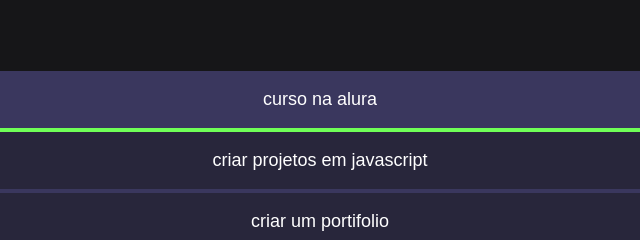
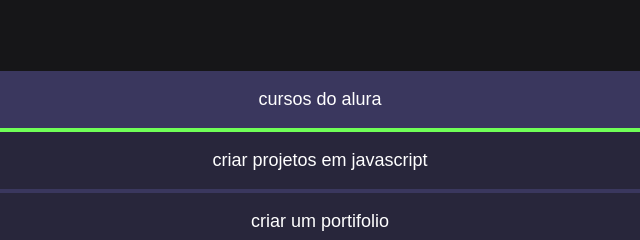
Before and after one commit to Umotakinho/PROJETODEVIDA, a plain HTML site: page DAVYD/index.html in a window 1280 px wide. Shown: the top 240 px of the page, 320-960 px from the left. Drawn offline with Linux system fonts and the light colour scheme.

Commit message:
Update index.html

```diff
--- a/DAVYD/index.html
+++ b/DAVYD/index.html
@@ -12,11 +12,12 @@
 <section class="conteudo pricipal">
     <h2 class="titulo principal">meus objetivos do ano<span></h2>
 <div class="botoes">
-<button class="botao ativo">curso na alura</button>
+<button class="botao ativo">cursos do alura</button>
 <button class="botao">criar projetos em javascript</button>
 <button class="botao">criar um portifolio</button>
 <button class="botao">atualizar meu curriculo</button>
 </div>
 </section>
+<script src="main.js"></script>
 </body>
 </html>
```
